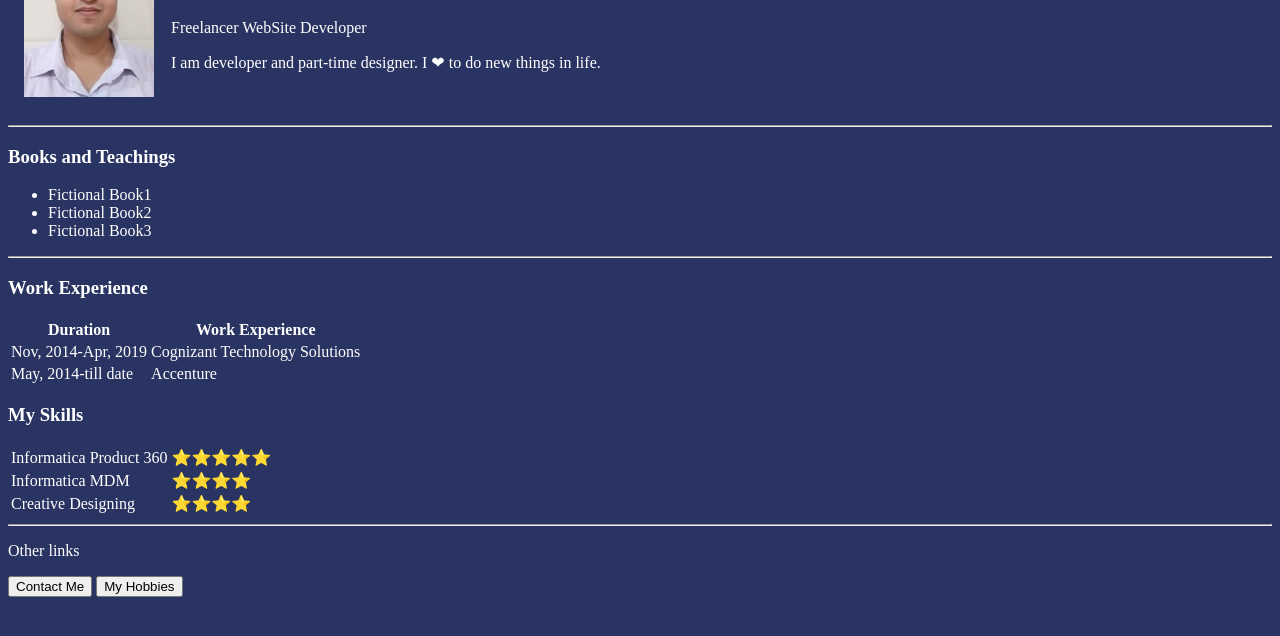
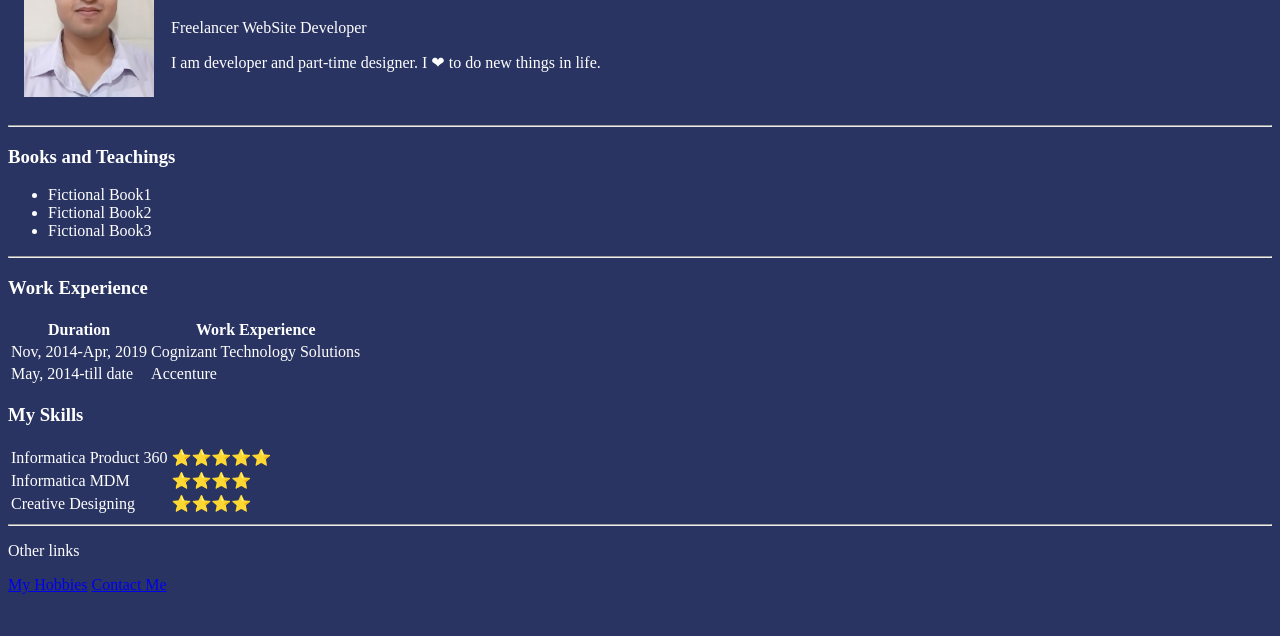
Before and after one commit to abhinav2uin/cv, a plain HTML site: page index.html in a window 1280 px wide. Shown: the part 98-734 px from the top of the page. Drawn offline with Linux system fonts and the light colour scheme.

Commit message:
changing form submit to anchor

```diff
--- a/index.html
+++ b/index.html
@@ -63,11 +63,11 @@
     </table>
     <hr>
     <p>Other links</p>
-    <form action="#" method="post">
+    <!-- <form action="#" method="post">
       <input type="submit" formaction="ContactMe.html"value="Contact Me">
       <input type="submit" formaction="myHobbies.html"value="My Hobbies">
-    </form>
-    <!-- <a href="myHobbies.html">My Hobbies</a>
-    <a href="ContactMe.html">Contact Me</a> -->
+    </form> -->
+    <a href="myHobbies.html">My Hobbies</a>
+    <a href="ContactMe.html">Contact Me</a>
   </body>
 </html>
```
